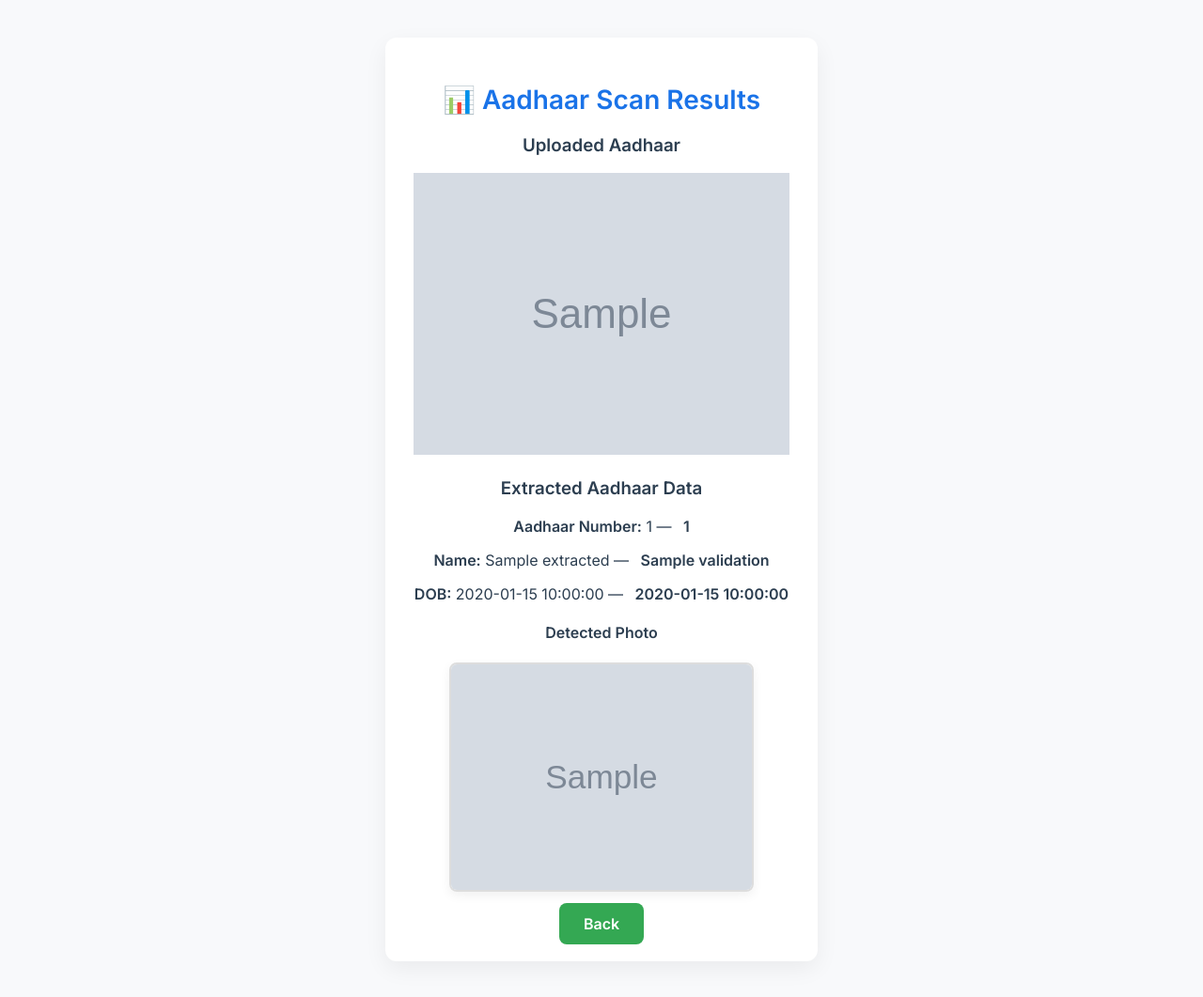
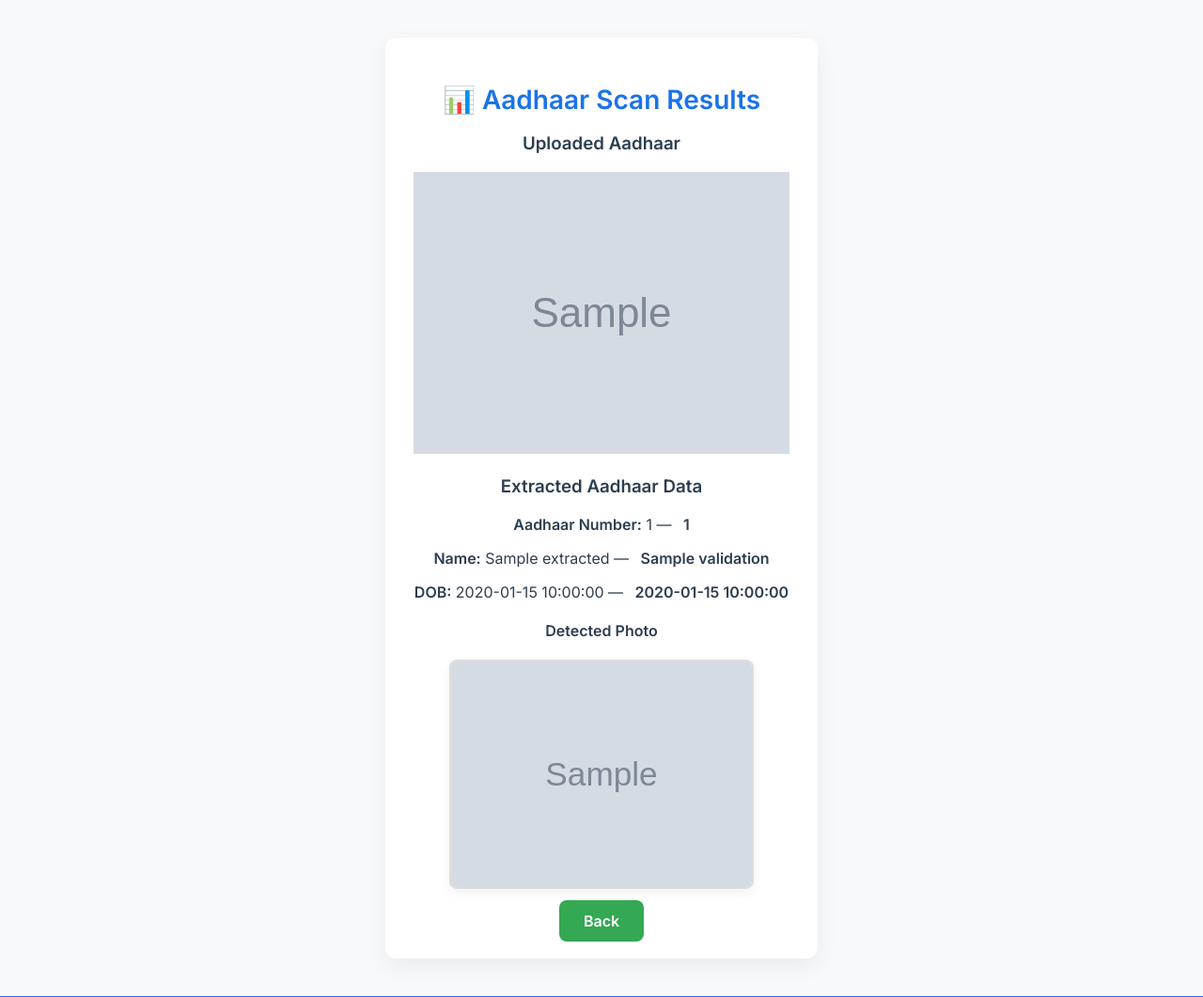
Before and after one commit to vik77-git/Aadhaar-validator, a Flask app: template templates/result.html in a window 1280 px wide. Shown: the top 1061 px of the page at 94% size. Run offline with Flask 3, Linux system fonts and the light colour scheme; the template is opened without the code that fills it: most values are stand-ins (such as "Sample title", 1, 10 or a date in 2020); grey boxes marked "Sample" are stand-in pictures; parts of the project's set-up code (start-up, migrations or seed data) failed here and were passed over.

Commit message:
Update templates/result.html

```diff
--- a/templates/result.html
+++ b/templates/result.html
@@ -11,7 +11,7 @@
     <h1>📊 Aadhaar Scan Results</h1>
 
     <!-- Uploaded Aadhaar Image -->
-    <div style="text-align:center; margin:20px 0;">
+    <div style="text-align:center; margin:5px 0;">
       <h3>Uploaded Aadhaar</h3>
       <img src="{{ input_image }}" alt="Input Aadhaar Image" class="uploaded-image">
     </div>
```
